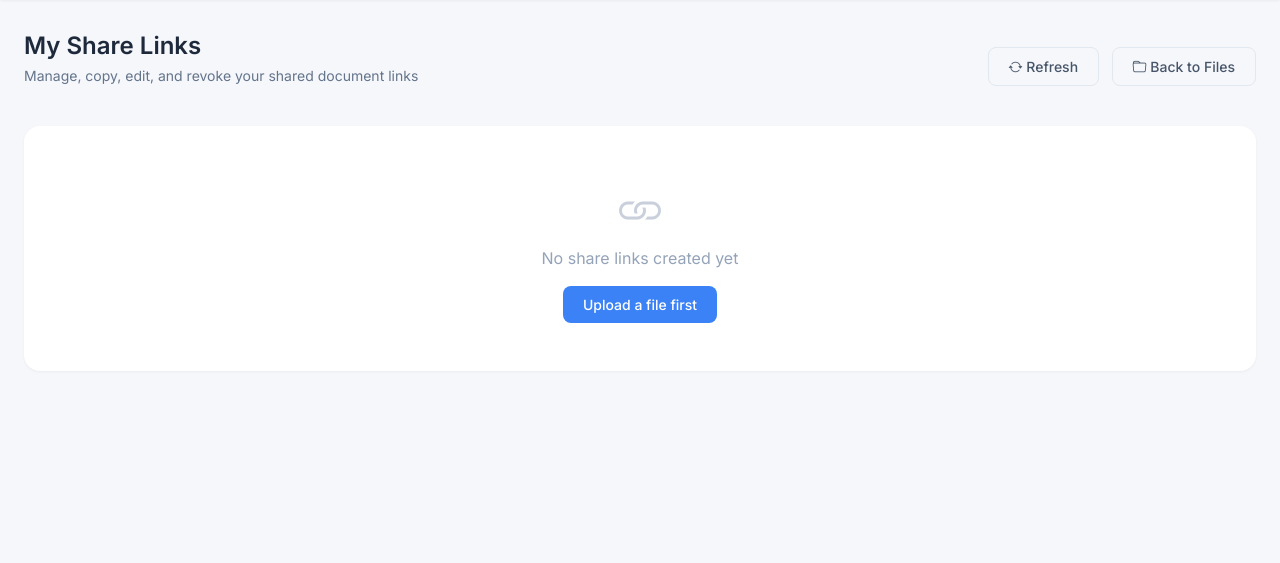
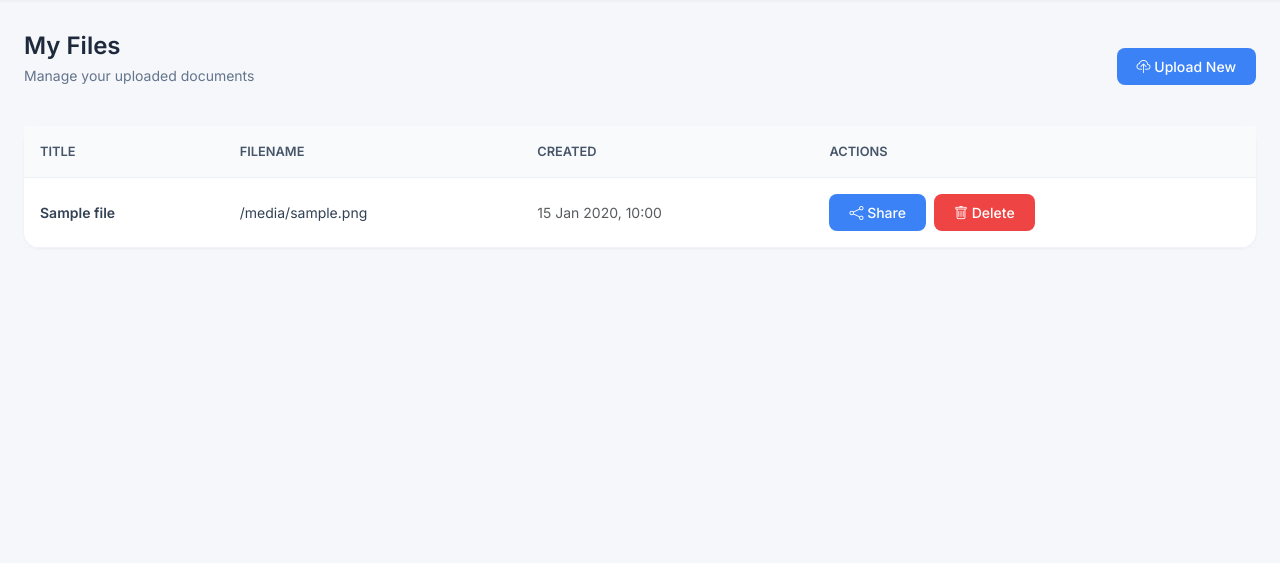
Before and after one commit to Redzuan192/docguard, a Flask app: page /my-files in a window 1280 px wide. Shown: the part 68-631 px from the top of the page. Run offline with Flask 3, Linux system fonts and the light colour scheme; the visitor is signed in with stand-in values (Sample User, id 1); a database or web service that is not in the repository returns one stand-in record (values such as "Sample title"); parts of the project's set-up code (start-up, migrations or seed data) failed here and were passed over; some libraries are stand-ins or nearby versions.

Commit message:
Update my_files and my_links templates

```diff
--- a/templates/my_files.html
+++ b/templates/my_files.html
@@ -3,76 +3,45 @@
 {% block content %}
 <div class="d-flex justify-content-between align-items-center mb-4">
     <div class="page-header mb-0">
-        <h1>My Share Links</h1>
-        <p>Manage, copy, edit, and revoke your shared document links</p>
+        <h1>My Files</h1>
+        <p>Manage your uploaded documents</p>
     </div>
-    <div>
-        <button onclick="location.reload()" class="btn btn-outline-custom me-2">
-            <i class="bi bi-arrow-repeat"></i> Refresh
-        </button>
-        <a href="{{ url_for('my_files') }}" class="btn btn-outline-custom">
-            <i class="bi bi-folder"></i> Back to Files
-        </a>
-    </div>
+    <a href="{{ url_for('upload_file') }}" class="btn btn-primary-custom">
+        <i class="bi bi-cloud-upload"></i> Upload New
+    </a>
 </div>
 
 <div class="card-modern">
     <div class="card-body p-0">
-        {% if links %}
+        {% if files %}
         <div class="table-responsive">
             <table class="table-modern">
                 <thead>
                     <tr>
-                        <th>FILE</th>
-                        <th>SHARE LINK</th>
-                        <th>EXPIRY DATE</th>
-                        <th>VIEWS</th>
-                        <th>DOWNLOAD</th>
-                        <th>STATUS</th>
+                        <th>TITLE</th>
+                        <th>FILENAME</th>
+                        <th>CREATED</th>
                         <th>ACTIONS</th>
                     </tr>
                 </thead>
                 <tbody>
-                    {% for link in links %}
-                    {% set share_url = request.host_url.rstrip('/') ~ url_for('shared_access', token=link.token) %}
-                    <tr id="link-{{ link.id }}" {% if new_link_id == link.id %}style="background: #eff6ff;"{% endif %}>
+                    {% for file in files %}
+                    <tr>
+                        <td class="fw-semibold">{{ file.title or '-' }}</td>
+                        <td>{{ file.original_filename }}</td>
+                        <td class="text-muted small">{{ file.created_at.strftime('%d %b %Y, %H:%M') if file.created_at else file.created_at }}</td>
                         <td>
-                            <strong>{{ link.original_filename }}</strong>
-                            {% if new_link_id == link.id %}
-                                <br><span class="badge-active" style="background: #3b82f6;">New Link</span>
-                            {% endif %}
-                        </td>
-                        <td style="min-width: 340px;">
-                            <div class="input-group input-group-sm">
-                                <input type="text" class="form-control form-modern" value="{{ share_url }}" id="share-url-{{ link.id }}" readonly>
-                                <button type="button" class="btn btn-primary-custom" onclick="copyShareLink('{{ link.id }}')">
-                                    <i class="bi bi-clipboard"></i> Copy
-                                </button>
+                            <div class="d-flex gap-2">
+                                <a href="{{ url_for('share_file', file_id=file.id) }}" class="btn btn-primary-custom btn-sm">
+                                    <i class="bi bi-share"></i> Share
+                                </a>
+                                <form method="POST" action="{{ url_for('delete_file', file_id=file.id) }}" class="d-inline">
+                                    <input type="hidden" name="csrf_token" value="{{ csrf_token() }}">
+                                    <button type="submit" class="btn btn-danger-custom btn-sm" onclick="return confirm('Delete this file permanently?')">
+                                        <i class="bi bi-trash"></i> Delete
+                                    </button>
+                                </form>
                             </div>
-                            <small class="text-muted" style="font-size: 0.7rem;">Token: {{ link.token[:20] }}...</small>
-                        </td>
-                        <td>{{ link.expiry_date.strftime('%d %b %Y, %H:%M') if link.expiry_date else 'N/A' }}</td>
-                        <td class="views-count" id="views-{{ link.id }}">
-                            {% if link.max_views == 999999 %}
-                                {{ link.used_views }} / ∞
-                            {% else %}
-                                {{ link.used_views }} / {{ link.max_views }}
-                            {% endif %}
-                        </td>
-                        <td>{% if link.allow_download %}<span class="badge-active">Yes</span>{% else %}<span class="badge-inactive">No</span>{% endif %}</td>
-                        <td>
-                            {% if link.is_active and link.used_views < link.max_views %}
-                                <span class="badge-active">Active</span>
-                            {% else %}
-                                <span class="badge-inactive">Inactive</span>
-                            {% endif %}
-                        </td>
-                        <td style="white-space: nowrap;">
-                            <a href="{{ url_for('edit_link', link_id=link.id) }}" class="btn btn-primary-custom btn-sm">Edit</a>
-                            <form method="POST" action="{{ url_for('cancel_link', link_id=link.id) }}" style="display: inline;">
-                                <input type="hidden" name="csrf_token" value="{{ csrf_token() }}">
-                                <button type="submit" class="btn btn-danger-custom btn-sm" onclick="return confirm('Revoke this link permanently?')">Revoke</button>
-                            </form>
                         </td>
                     </tr>
                     {% endfor %}
@@ -81,25 +50,11 @@
         </div>
         {% else %}
         <div class="empty-state">
-            <i class="bi bi-link"></i>
-            <p>No share links created yet</p>
-            <a href="{{ url_for('upload_file') }}" class="btn btn-primary-custom">Upload a file first</a>
+            <i class="bi bi-folder2-open"></i>
+            <p>No files uploaded yet</p>
+            <a href="{{ url_for('upload_file') }}" class="btn btn-primary-custom">Upload Your First File</a>
         </div>
         {% endif %}
     </div>
 </div>
-
-<script>
-function copyShareLink(linkId) {
-    const input = document.getElementById('share-url-' + linkId);
-    input.select();
-    input.setSelectionRange(0, 99999);
-    navigator.clipboard.writeText(input.value).then(function() {
-        alert('Share link copied to clipboard.');
-    }).catch(function() {
-        document.execCommand('copy');
-        alert('Share link copied to clipboard.');
-    });
-}
-</script>
 {% endblock %}
```
Also changed, not shown: templates/my_links.html (+26 -20 lines).
